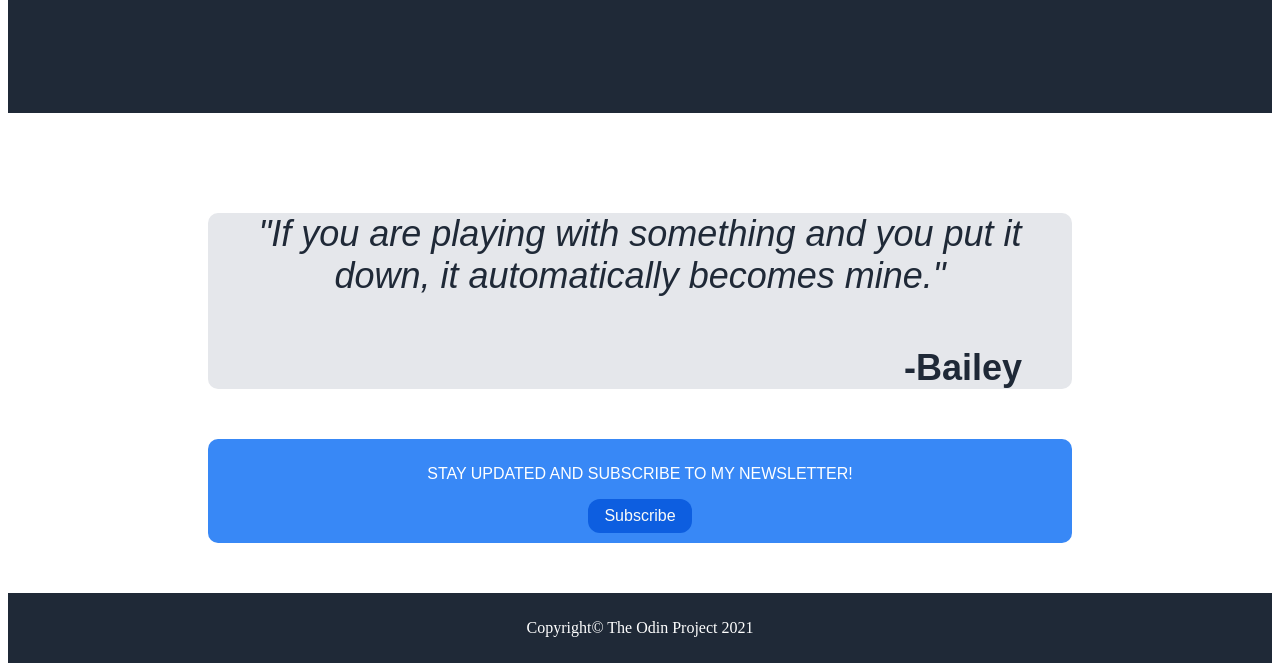
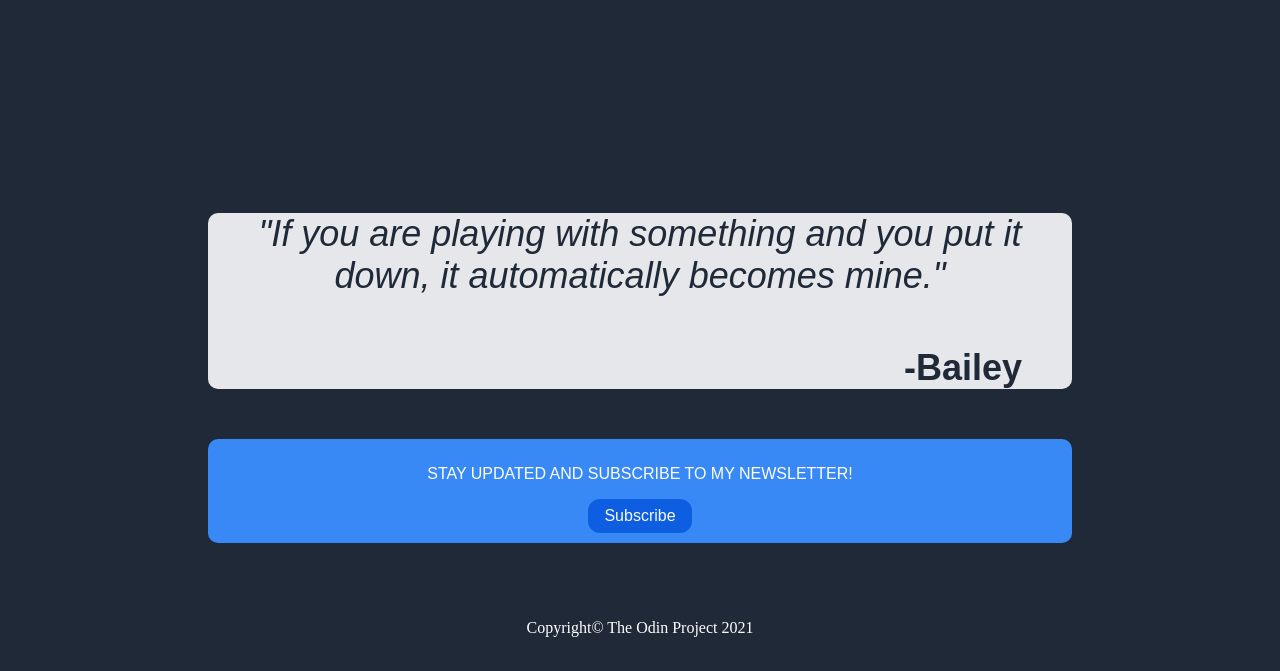
Before and after one commit to dinadana/landing-page, a plain HTML site: page index.html in a window 1280 px wide. Shown: the part 463-1134 px from the top of the page. Drawn offline with Linux system fonts and the light colour scheme.

Commit message:
Add files via upload

```diff
--- a/about-style.css
+++ b/about-style.css
@@ -1,5 +1,17 @@
 html {
     overflow: auto;
+}
+
+@media screen and (min-width: 800px) { /*The following CSS runs only for displays with a width (in pixels) of more than 800px*/
+    body {
+        background-color: #1f2937;
+    }
+}
+
+@media screen and (max-width: 800px) { /*The following CSS runs only for displays with a width (in pixels) of less than 800px*/
+    body {
+        background-color: #1f2937;
+    }
 }
 
 .container{
--- a/contact-style.css
+++ b/contact-style.css
@@ -1,5 +1,17 @@
 html {
     overflow: auto;
+}
+
+@media screen and (min-width: 800px) { /*The following CSS runs only for displays with a width (in pixels) of more than 800px*/
+  body {
+      background-color: #1f2937;
+  }
+}
+
+@media screen and (max-width: 800px) { /*The following CSS runs only for displays with a width (in pixels) of less than 800px*/
+  body {
+      background-color: #1f2937;
+  }
 }
 
 .container{
--- a/gallery-style.css
+++ b/gallery-style.css
@@ -1,5 +1,17 @@
 html {
     overflow: auto;
+}
+
+@media screen and (min-width: 800px) { /*The following CSS runs only for displays with a width (in pixels) of more than 800px*/
+    body {
+        background-color: #1f2937;
+    }
+}
+
+@media screen and (max-width: 800px) { /*The following CSS runs only for displays with a width (in pixels) of less than 800px*/
+    body {
+        background-color: #1f2937;
+    }
 }
 
 .container{
--- a/style.css
+++ b/style.css
@@ -1,5 +1,17 @@
 html {
     overflow: auto;
+}
+
+@media screen and (min-width: 800px) { /*The following CSS runs only for displays with a width (in pixels) of more than 800px*/
+    body {
+        background-color: #1f2937;
+    }
+}
+
+@media screen and (max-width: 800px) { /*The following CSS runs only for displays with a width (in pixels) of less than 800px*/
+    body {
+        background-color: #1f2937;
+    }
 }
 
 .container{
```
